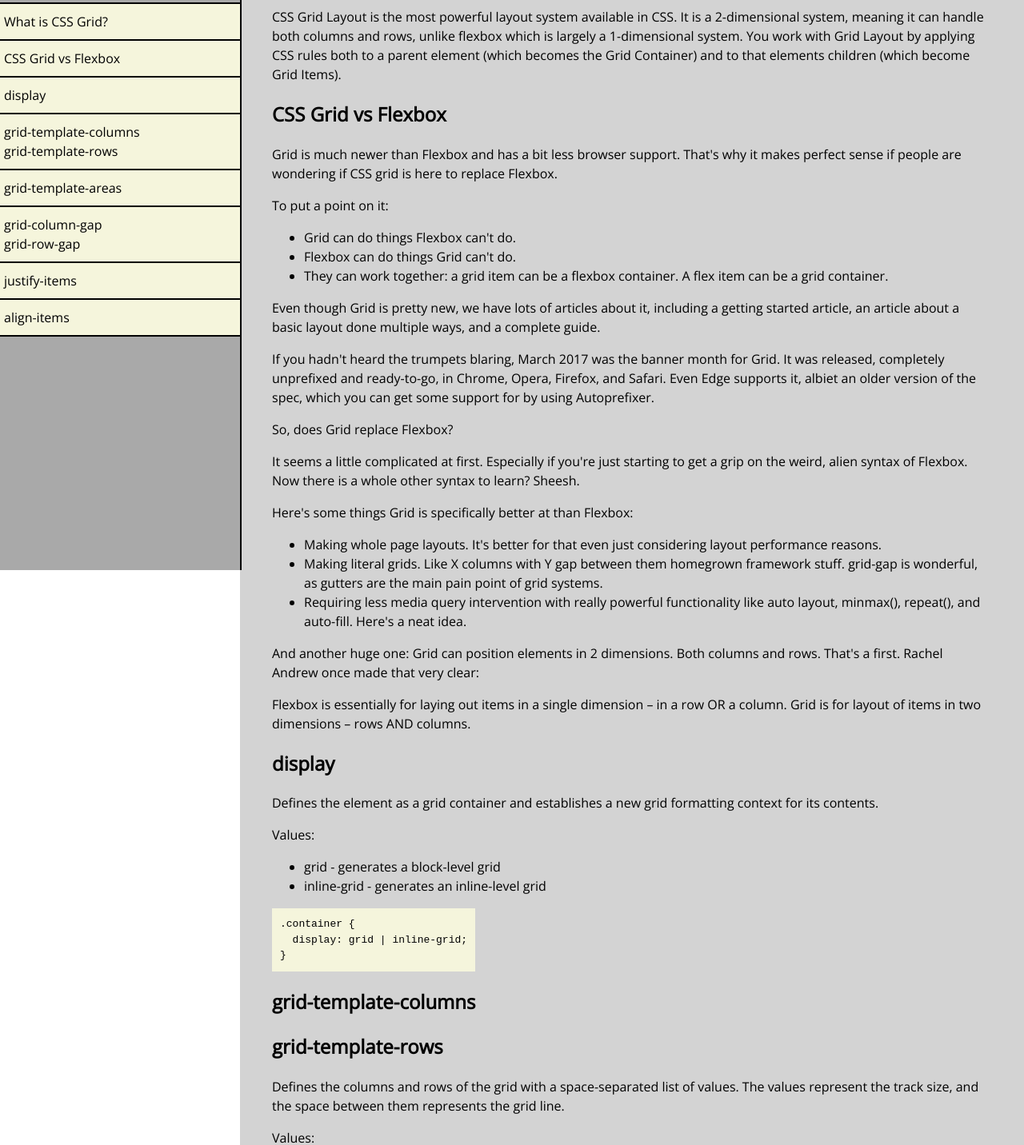
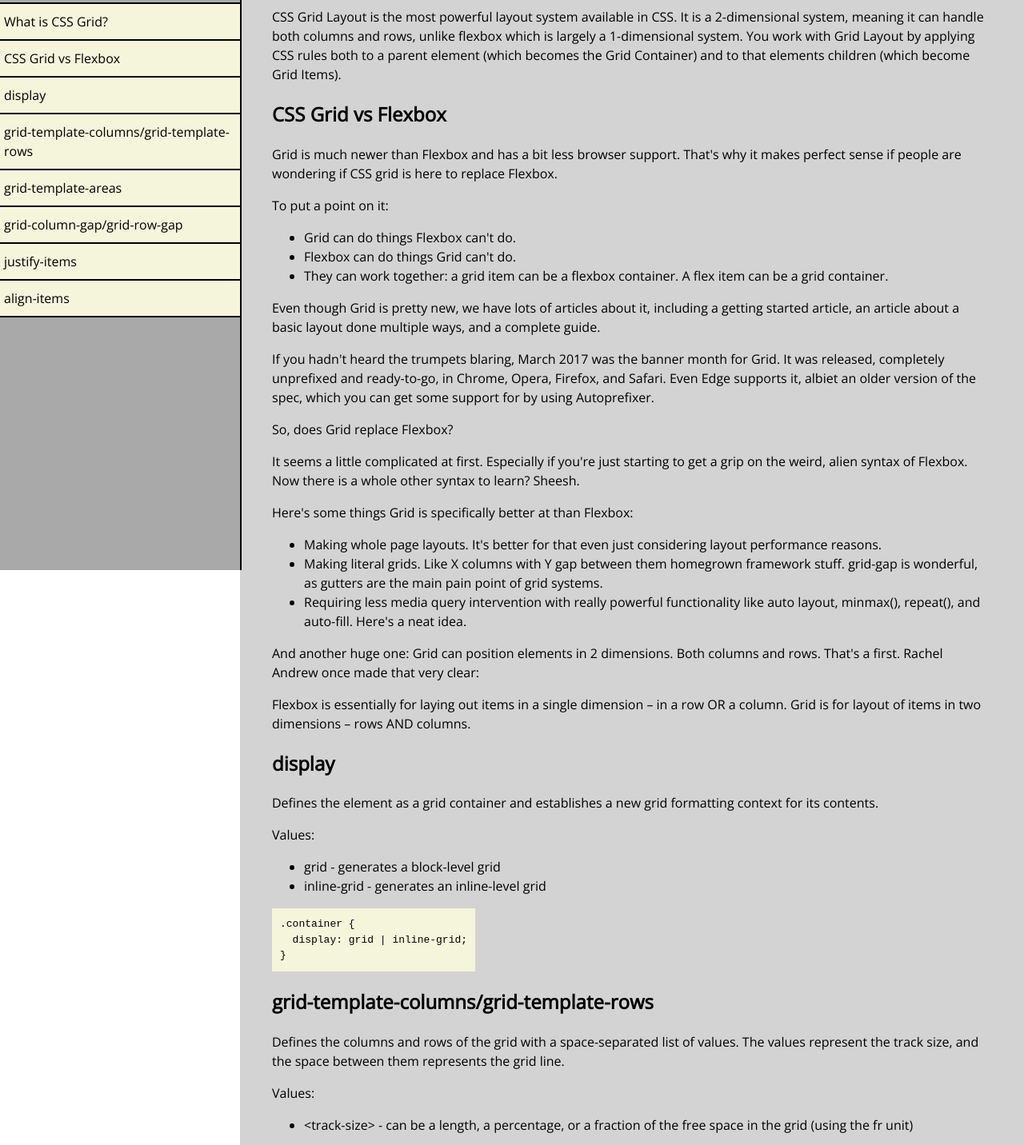
Before and after one commit to fejkens/FCCTechnicalDocumentation, a plain HTML site: page index.html in a window 1280 px wide. Shown: the part 87-1519 px from the top of the page at 80% size. Drawn offline with nearby package versions, Linux system fonts and the light colour scheme.

Commit message:
Final fixed to pass all FCC tests

```diff
--- a/index.html
+++ b/index.html
@@ -24,11 +24,13 @@
       <li><a href="#What_is_CSS_Grid?" class="nav-link">What is CSS Grid?</a></li>
       <li><a href="#CSS_Grid_vs_Flexbox" class="nav-link">CSS Grid vs Flexbox</a></li>
       <li><a href="#display" class="nav-link">display</a></li>
-      <li><a href="#grid-template-columns_grid-template-rows" class="nav-link">grid-template-columns<br/>grid-template-rows</a></li>
+      <li><a href="#grid-template-columns/grid-template-rows" class="nav-link">grid-template-columns/grid-template-rows</a></li>
       <li><a href="#grid-template-areas" class="nav-link">grid-template-areas</a></li>
-      <li><a href="#grid-column-gap_grid-row-gap" class="nav-link">grid-column-gap<br/>grid-row-gap</a></li>
+      <li><a href="#grid-column-gap/grid-row-gap" class="nav-link">grid-column-gap/grid-row-gap</a></li>
       <li><a href="#justify-items" class="nav-link">justify-items</a></li>
       <li><a href="#align-items" class="nav-link">align-items</a></li>
+
+      <!-- Did not know how to pass test 12 with line breaks, so I have just put forward slashes -->
 
     </ul>
   </nav>
@@ -122,11 +124,10 @@
 
     <!-- grid-template -->
 
-    <section id="grid-template-columns_grid-template-rows" class="main-section">
+    <section id="grid-template-columns/grid-template-rows" class="main-section">
 
       <header>
-        <h2>grid-template-columns</h2>
-        <h2>grid-template-rows</h2>
+        <h2>grid-template-columns/grid-template-rows</h2>
       </header>
 
       <p>Defines the columns and rows of the grid with a space-separated list of values. The values represent the track size, and the space between them represents the grid line.</p>
@@ -246,11 +247,10 @@
 
     <!-- grid-gap -->
 
-    <section id="grid-column-gap_grid-row-gap" class="main-section">
+    <section id="grid-column-gap/grid-row-gap" class="main-section">
 
       <header>
-        <h2>grid-column-gap</h2>
-        <h2>grid-row-gap</h2>
+        <h2>grid-column-gap/grid-row-gap</h2>
       </header>
 
       <p>Specifies the size of the grid lines. You can think of it like setting the width of the gutters between the columns/rows.</p>
```
